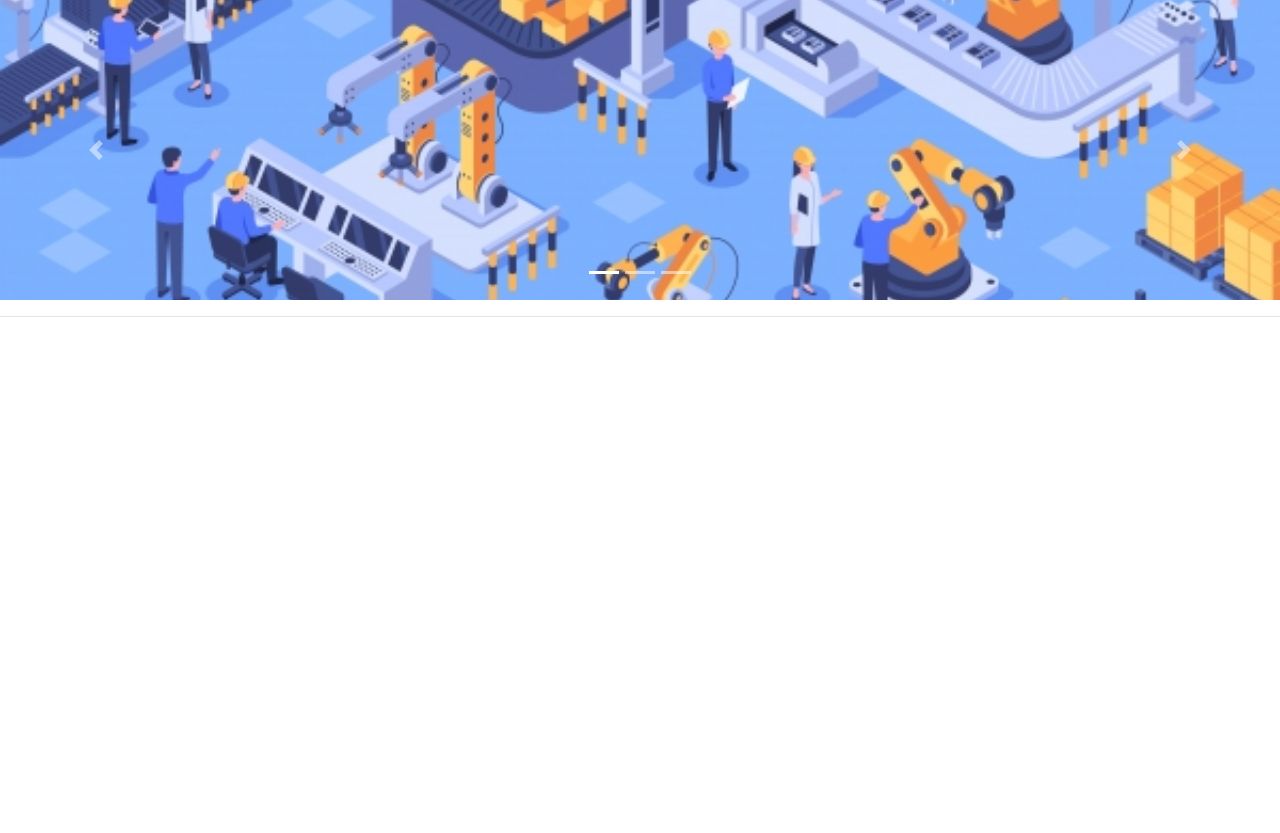
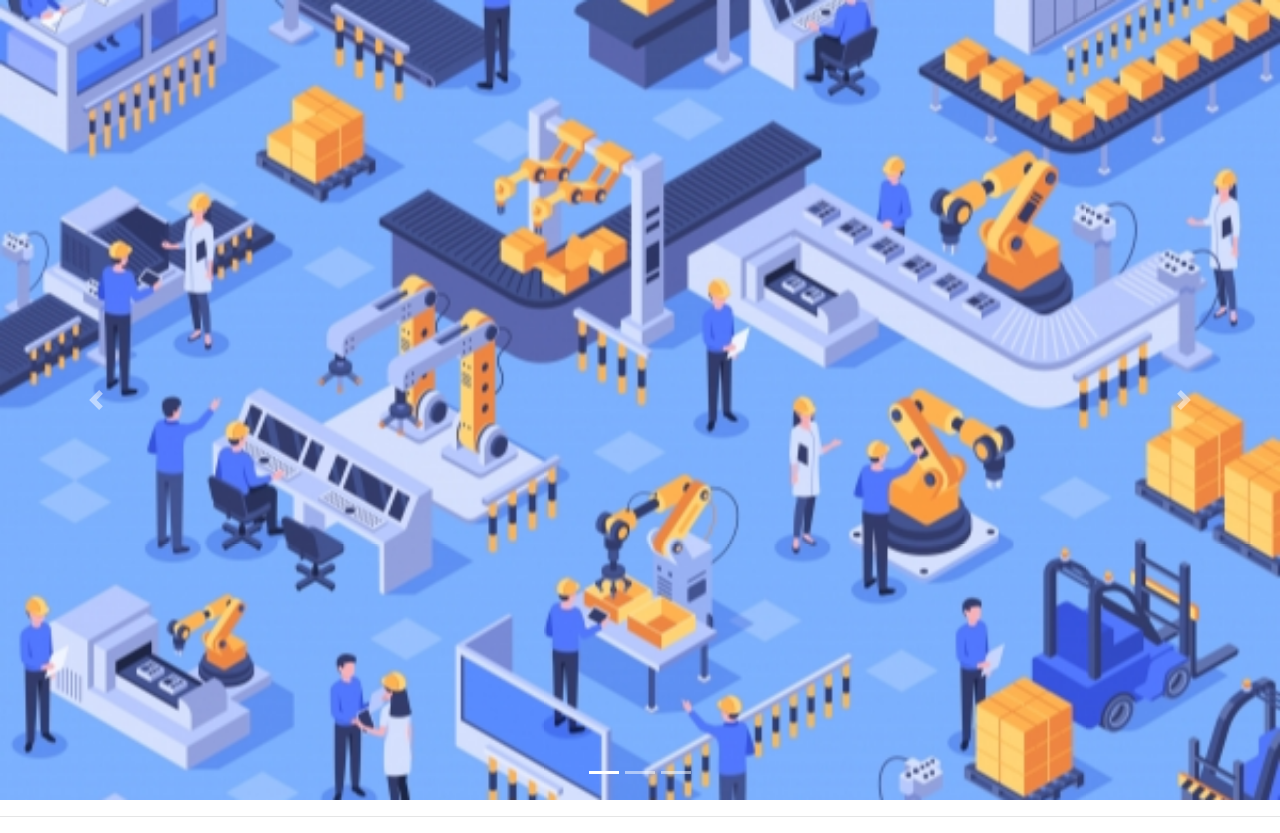
Before and after one commit to ywydpapa/SDMES, a Java web app: template src/main/webapp/WEB-INF/views/main.jsp in a window 1280 px wide. Shown: the part 56-889 px from the top of the page. Before the commit the page ends 373 px from the top, so only its background shows below. Run offline with Spring Boot 4, a stand-in JSP engine, Linux system fonts and the light colour scheme; the template is opened without the code that fills it, so the values that code supplies are empty; the project's own start-up code is not run, and a stand-in starts its controllers and pages; some libraries are stand-ins or nearby versions.

```diff
--- a/src/main/webapp/WEB-INF/views/css/modern-business.css
+++ b/src/main/webapp/WEB-INF/views/css/modern-business.css
@@ -9,7 +9,7 @@ body {
 
 .carousel-item {
   height: 65vh;
-  min-height: 300px;
+  min-height: 800px;
   background: no-repeat center center scroll;
   -webkit-background-size: cover;
   -moz-background-size: cover;
```
